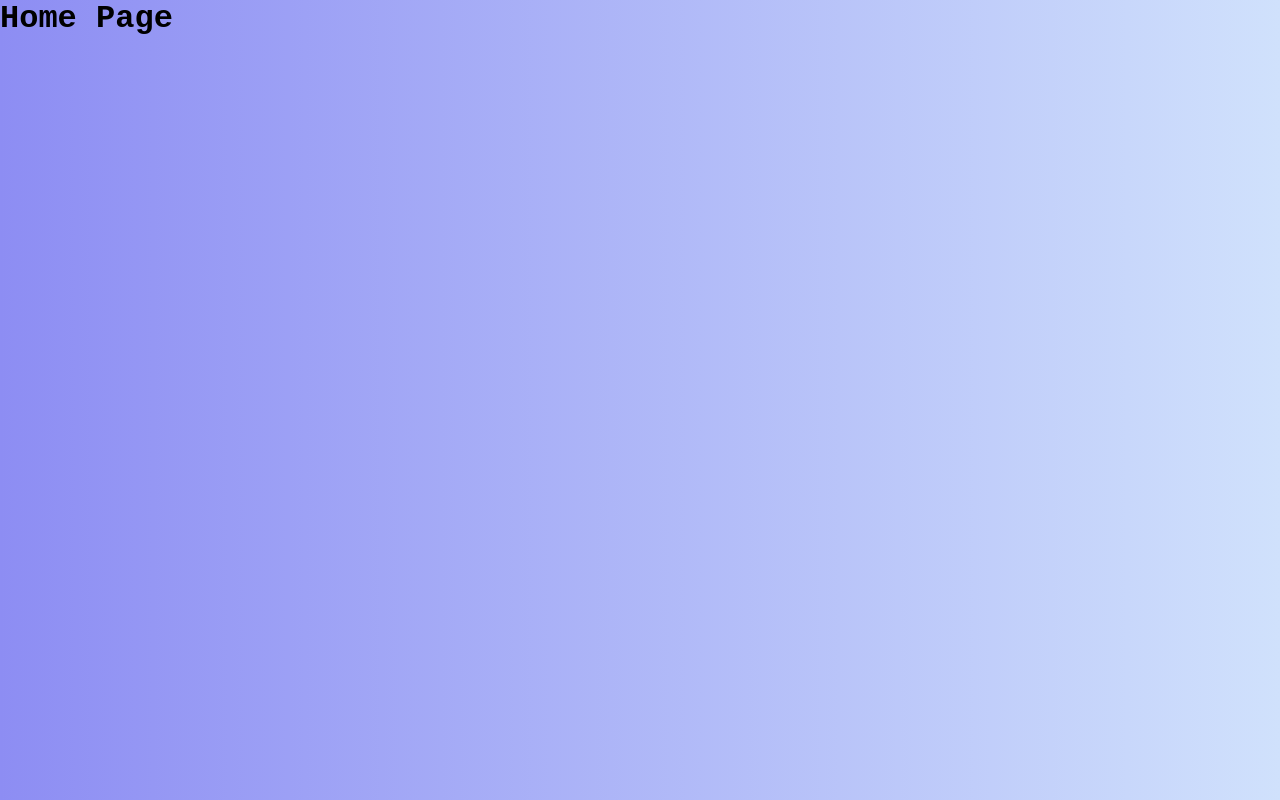
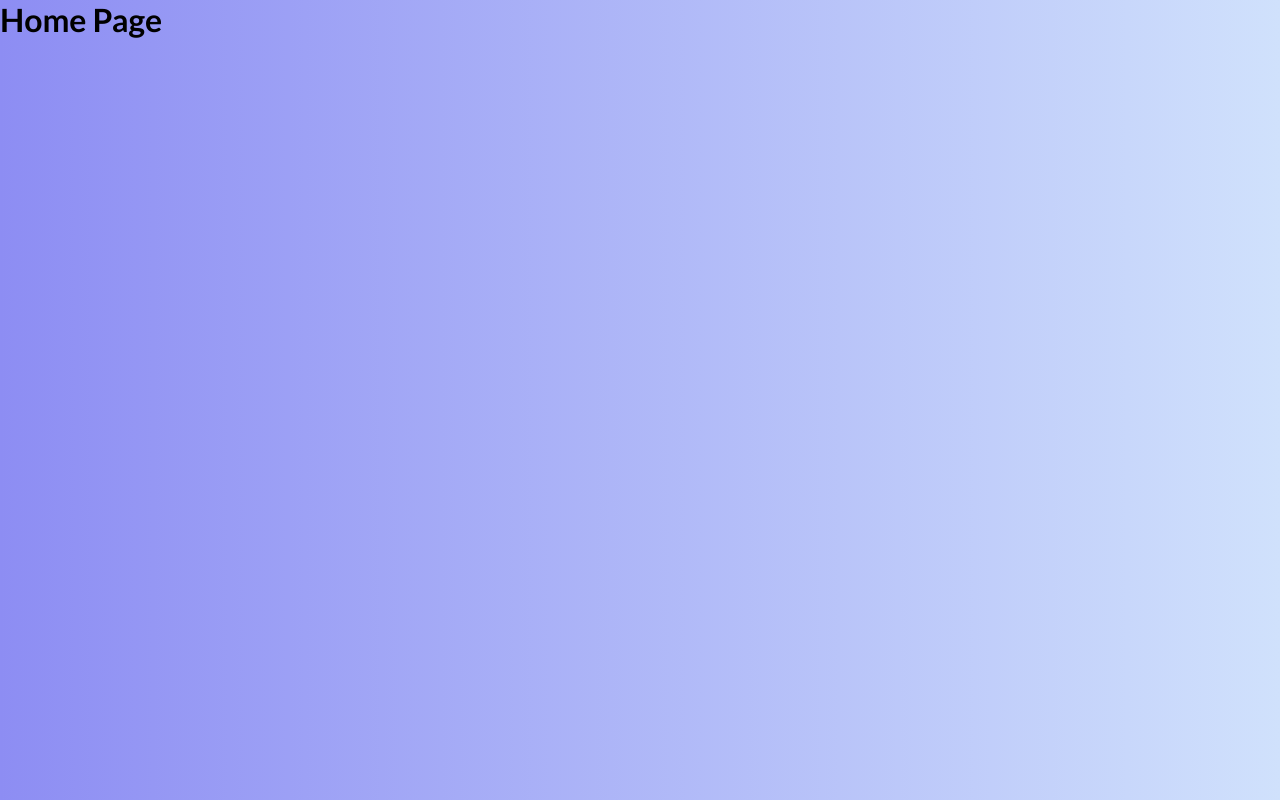
Before and after one commit to moviefan322/spanish-app, a Next.js app in the folder client/: page / in a window 1280 px wide. Built offline with nearby package versions, Linux system fonts and the light colour scheme.

Commit message:
adds Lato as primary font

```diff
--- a/client/pages/index.tsx
+++ b/client/pages/index.tsx
@@ -1,3 +1,4 @@
+
 export default function Home() {
   return (
     <>
--- a/client/styles/globals.css
+++ b/client/styles/globals.css
@@ -1,3 +1,5 @@
+@import url("https://fonts.googleapis.com/css2?family=Lato:wght@400;700&display=swap");
+
 * {
   margin: 0;
   padding: 0;
@@ -16,6 +18,6 @@ body {
     rgb(141, 141, 243) 0%,
     rgb(208, 225, 252) 100%
   );
-  font-family: "Courier New", Courier, monospace;
+  font-family: "Lato", sans-serif;
   height: 100vh;
 }
--- a/package.json
+++ b/package.json
@@ -10,8 +10,13 @@
   "author": "",
   "license": "ISC",
   "dependencies": {
+    "@fontsource/lato": "^5.0.3",
+    "@next/font": "^13.4.6",
     "class-transformer": "^0.5.1",
     "class-validator": "^0.14.0",
     "cookie-session": "^2.0.0"
+  },
+  "devDependencies": {
+    "@types/next": "^9.0.0"
   }
 }
```
Also changed, not shown: 1 other file (tests, documents, lock files or other folders).
